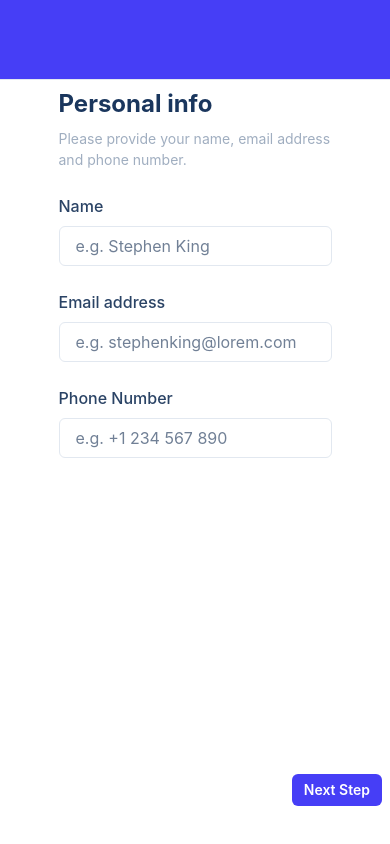
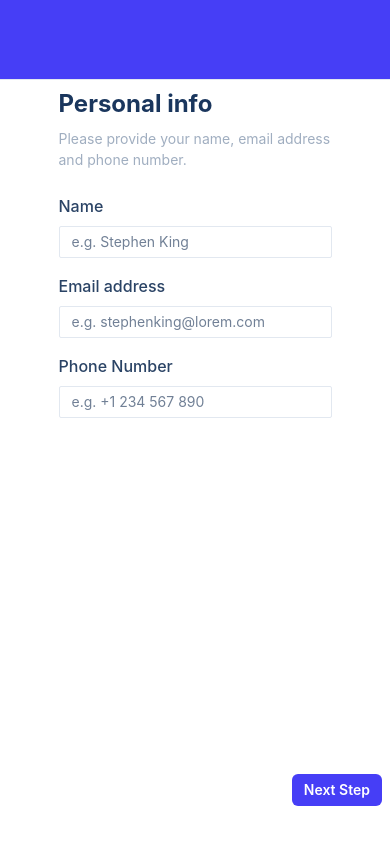
Before and after one commit to Anirudhece/kind, a React (Vite) app: page / in a window 390 px wide. Built offline with nearby package versions, Linux system fonts and the light colour scheme.

Commit message:
form1 responsivity

```diff
--- a/src/view/step-form/forms/Form1.jsx
+++ b/src/view/step-form/forms/Form1.jsx
@@ -1,10 +1,8 @@
 import React, { useEffect } from "react";
 import TopInfo from "../component/TopInfo";
 import { Box, FormControl, FormLabel, Input } from "@chakra-ui/react";
-import { useDispatch, useSelector } from "react-redux";
 
 const Form1 = ({ formValue, updateYouinfo }) => {
-
   const handleInputChange = (e) => {
     const { value, id } = e.target;
     updateYouinfo(value, id);
@@ -24,10 +22,12 @@ const Form1 = ({ formValue, updateYouinfo }) => {
             onChange={handleInputChange}
             id="name"
             placeholder="e.g. Stephen King"
+            size={{ base: "sm", md: "md" }}
           />
         </FormControl>
 
-        <FormControl mt="6">
+        <FormControl mt={{ base: 4, md: 6 }}>
+          {/* {" "} */}
           <FormLabel htmlFor="email">Email address</FormLabel>
           <Input
             value={formValue.yourInfo.email}
@@ -35,11 +35,12 @@ const Form1 = ({ formValue, updateYouinfo }) => {
             id="email"
             placeholder="e.g. stephenking@lorem.com"
             type="email"
+            size={{ base: "sm", md: "md" }}
           />
         </FormControl>
 
-        <FormControl mt="6">
-          <FormLabel htmlFor="phone" mt="2%">
+        <FormControl mt={{ base: 4, md: 6 }}>
+          <FormLabel htmlFor="phone" mt={{ base: "2%", md: 0 }}>
             Phone Number
           </FormLabel>
           <Input
@@ -48,6 +49,7 @@ const Form1 = ({ formValue, updateYouinfo }) => {
             id="phone"
             type="number"
             placeholder="e.g. +1 234 567 890"
+            size={{ base: "sm", md: "md" }}
           />
         </FormControl>
       </Box>
```
